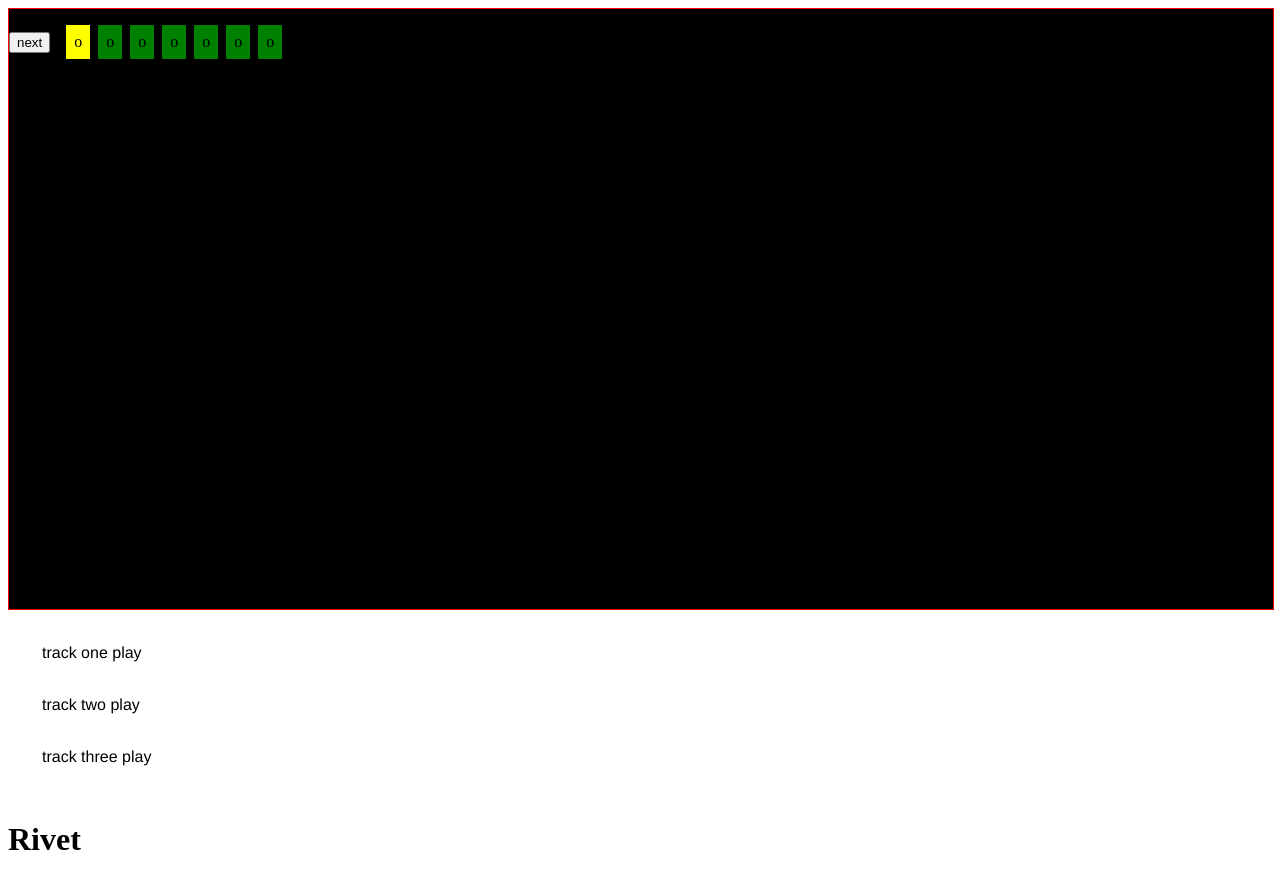
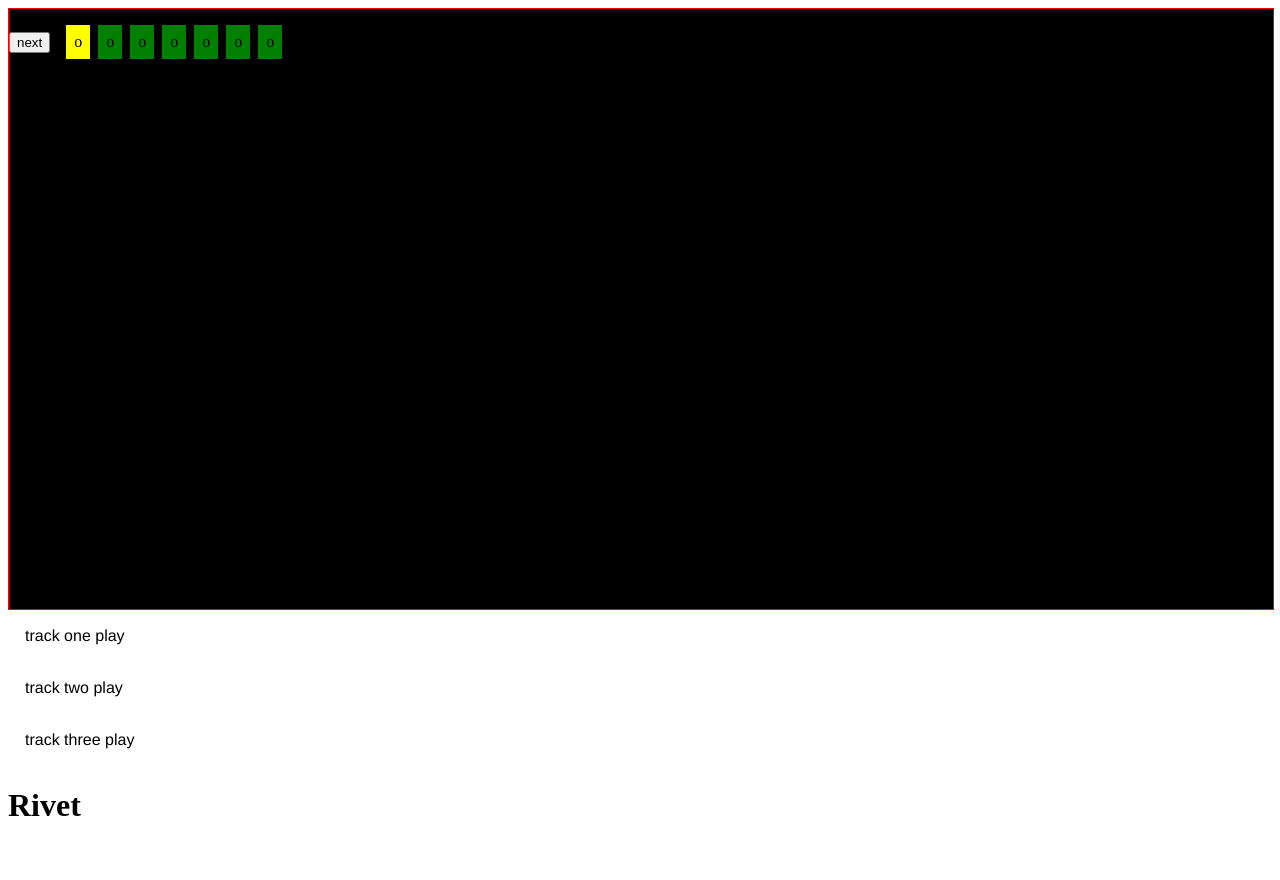
Before and after one commit to randykarels/rivet, a Next.js app: page / in a window 1280 px wide. After the commit the page ends 846 px from the top, so only its background shows below. Built offline with nearby package versions, Linux system fonts and the light colour scheme.

Commit message:
Playlist uses hooks

```diff
--- /dev/null
+++ b/components/playlist.js
@@ -0,0 +1,36 @@
+import React, { useState, useEffect } from 'react'
+import Track from './track'
+
+
+function Playlist ({tracks}) {
+    const [currentlyPlaying, setCurrentlyPlaying] = useState(null);
+
+    const handlePlay = (src) => {
+        setCurrentlyPlaying(src);
+    }
+
+    const clearCurrentlyPlaying = (src) => {
+        if (src == currentlyPlaying) {
+            setCurrentlyPlaying(null);
+        }
+    }
+
+    const renderTrack = (track, i) => {
+        const isPlaying = track.src == currentlyPlaying;
+        return <Track key={i}
+                      name={track.name}
+                      src={track.src}
+                      isPlaying={isPlaying}
+                      handlePlay={handlePlay}
+                      handlePause={clearCurrentlyPlaying}
+                      handleEnded={clearCurrentlyPlaying} />
+    }
+
+    return (
+        <div>
+            {tracks.map((track, i) => renderTrack(track, i))}
+        </div>
+
+    );
+}
+export default Playlist;
--- a/components/track.js
+++ b/components/track.js
@@ -1,4 +1,4 @@
-import React from 'react'
+import React, { useEffect } from 'react'
 
 
 class Track extends React.Component {
@@ -68,48 +68,74 @@ class Track extends React.Component {
 }
 
 
-class Playlist extends React.Component {
-    constructor(props) {
-        super(props);
-        this.state = {
-            currentlyPlaying: null,
+// Note: this is currently not working
+function TrackAsFunction ({src, name, handleEnded, handlePlay, handlePause, isPlaying}){
+    let audio = null;
+
+    useEffect(() => {
+        console.log(`useEffect for setup with ${src}`)
+        if (!src)
+            return
+
+        audio = new Audio;
+        audio.setAttribute('preload', true);
+        audio.setAttribute('src', src);
+        audio.addEventListener('ended', ()=>handleEnded(src));
+        audio.addEventListener('timeupdate', onTimeUpdate);
+    }, [src]);
+
+    useEffect(() => {
+        console.log(`useEffect for play/pause with ${audio} ${isPlaying}`)
+        if (!audio)
+            return
+
+        if (isPlaying) {
+            audio.play();
+        } else {
+            audio.pause();
+        }
+    }, [isPlaying]);
+
+    const onTimeUpdate = () => {
+        //sets the percentage
+        const progress = ((audio.currentTime / audio.duration) * 100);
+        console.log(`${progress}% done`);
+    }
+
+    const handleClick = () => {
+        if (isPlaying) {
+            handlePause(src);
+        } else {
+            handlePlay(src);
         }
     }
 
-    handlePlay = (src) => {
-        this.setState({currentlyPlaying: src});
+
+    let borderColor = "transparent";
+
+    if (isPlaying) {
+        borderColor = "orange";
     }
+    return (
+        <div onClick={handleClick}>
+            {name} {isPlaying ? "pause" : "play"}
+            <style jsx>{`
+                div {
+                    padding: 1em;
+                    font-family: Helvetica, san-serif;
+                    background-color: ${isPlaying ? "orange" : "transparent"};
+                    border: 1px solid transparent;
+                    border-color: ${borderColor};
+                    color: 1px solid #777;
+                }
+                div:hover {
+                    cursor: pointer;
+                }
+                `}</style>
+        </div>
+        )
+}
 
-    handlePause = (src) => {
-        if (src == this.state.currentlyPlaying) {
-            this.setState({currentlyPlaying: null});
-        }
-    }
 
-    handleEnded = (src) => {
-        if (src == this.state.currentlyPlaying) {
-            this.setState({currentlyPlaying: null});
-        }
-    }
 
-    renderTrack = (track, i) => {
-        const isPlaying = track.src == this.state.currentlyPlaying;
-        return <Track key={i}
-                      name={track.name}
-                      src={track.src}
-                      isPlaying={isPlaying}
-                      handlePlay={this.handlePlay}
-                      handlePause={this.handlePause}
-                      handleEnded={this.handleEnded} />
-    }
-
-    render = () => {
-        return (
-            <div>
-                {this.props.tracks.map((track, i) => this.renderTrack(track, i))}
-            </div>
-
-        );
-    }
-}
-export default Playlist;
+export default Track;
--- a/pages/index.js
+++ b/pages/index.js
@@ -3,7 +3,7 @@ import Link from 'next/link'
 import Head from 'next/head'
 import Nav from '../components/nav'
 import Slideshow from '../components/slideshow'
-import Playlist from '../components/track'
+import Playlist from '../components/playlist'
 
 const images = [
   "/static/images/grow.jpg",
```
